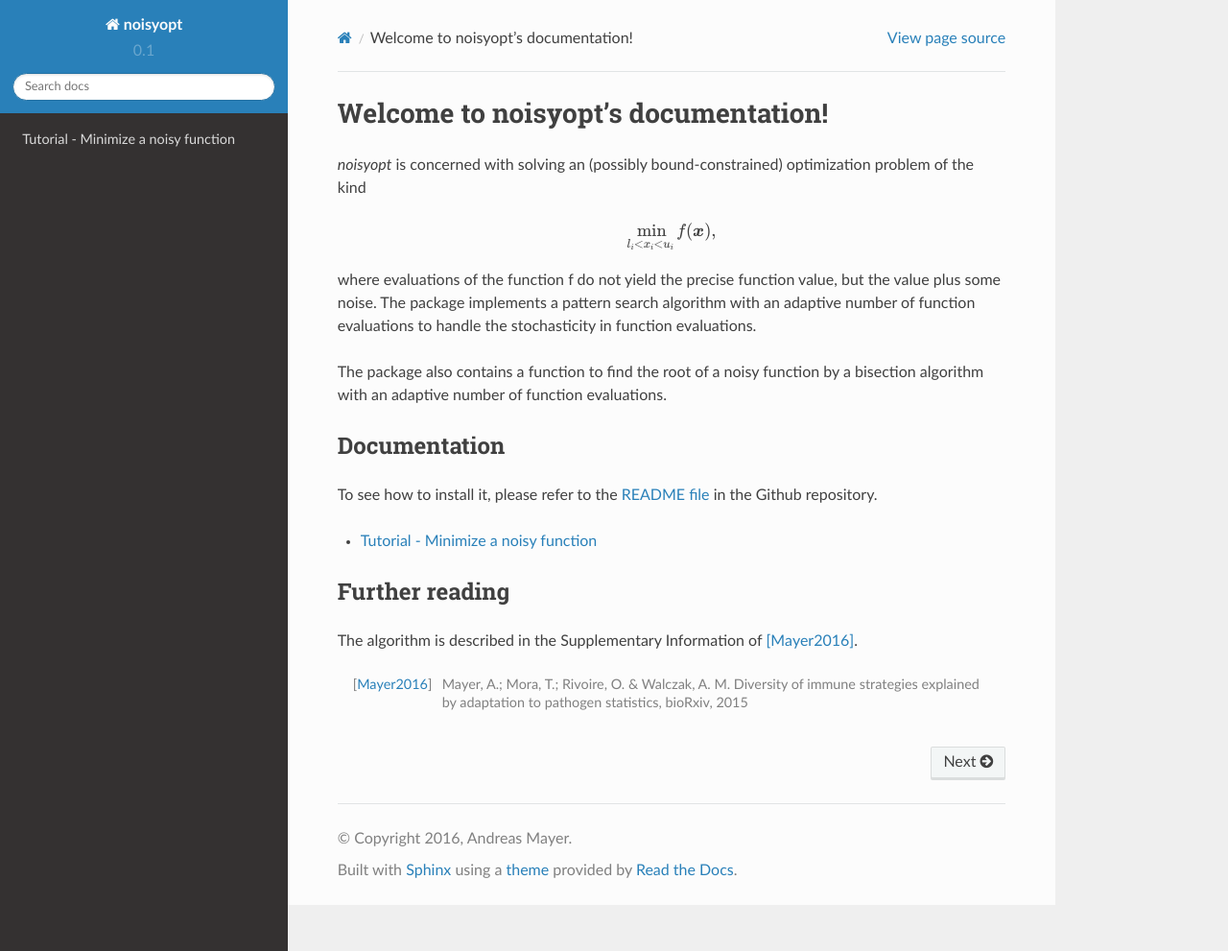
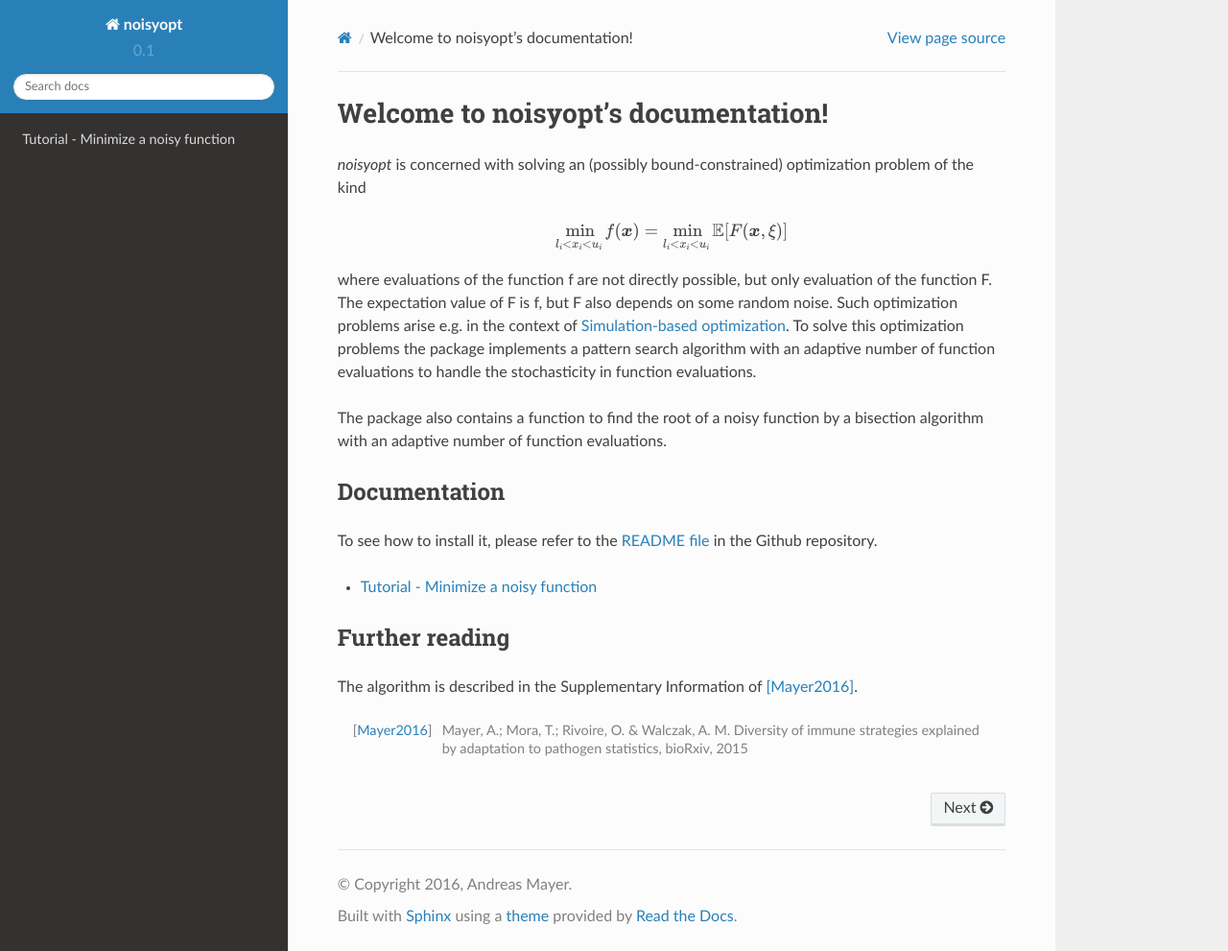
Before and after one commit to andim/noisyopt, a Sphinx documentation site: the page built from doc/index.rst, in a window 1280 px wide and 991 px high. Shown: the whole window at 96% size. Built offline with Sphinx 7.4.7 and the Read the Docs theme 2.0.0, drawn with Linux system fonts in a browser that asks for light colours; formulas are drawn with MathJax 3; pages that are not in the unit, such as notebooks, are missing from menus.

Commit message:
more doc

```diff
--- a/doc/index.rst
+++ b/doc/index.rst
@@ -7,11 +7,16 @@ Welcome to noisyopt's documentation!
 
 .. math::
 
-    \min_{ l_i < x_i < u_i} f(\boldsymbol x),
+    \min_{ l_i < x_i < u_i} f(\boldsymbol x) = \min_{l_i < x_i < u_i} \mathbb{E}[F(\boldsymbol x, \xi)]
 
-where evaluations of the function f do not yield the precise function value, but the value plus some noise.
-The package implements a pattern search algorithm with an adaptive number of function
-evaluations to handle the stochasticity in function evaluations.
+where evaluations of the function f are not directly possible, but only evaluation
+of the function F. The expectation value of F is f, but F also depends on some random
+noise.
+Such optimization problems arise e.g. in the context of `Simulation-based optimization
+<https://en.wikipedia.org/wiki/Simulation-based_optimization>`_.
+To solve this optimization problems the package implements a pattern search
+algorithm with an adaptive number of function evaluations to handle the stochasticity
+in function evaluations.
 
 The package also contains a function to find the root of a noisy function by a bisection
 algorithm with an adaptive number of function evaluations.
--- a/doc/tutorial.rst
+++ b/doc/tutorial.rst
@@ -15,11 +15,14 @@ The problem is to solve the following optimization problem
     \Omega = [-3.0, 3.0] \times [0.5, 5.0],
 
 where we do not have access to the function f directly, but only
-to some noisy approximation
+to some noisy approximation.
 
 .. math::
 
     \tilde f = f + \xi, \quad \xi \sim \mathcal{N}(0, 0.1^2).
+
+This is obviously a toy example (the solution (0.0, 0.5) is obvious from
+inspection of the problem), but similar problems arise in practice.
 
 First we need to import the ``minimize`` function from the `noisyopt` package::
 
```
